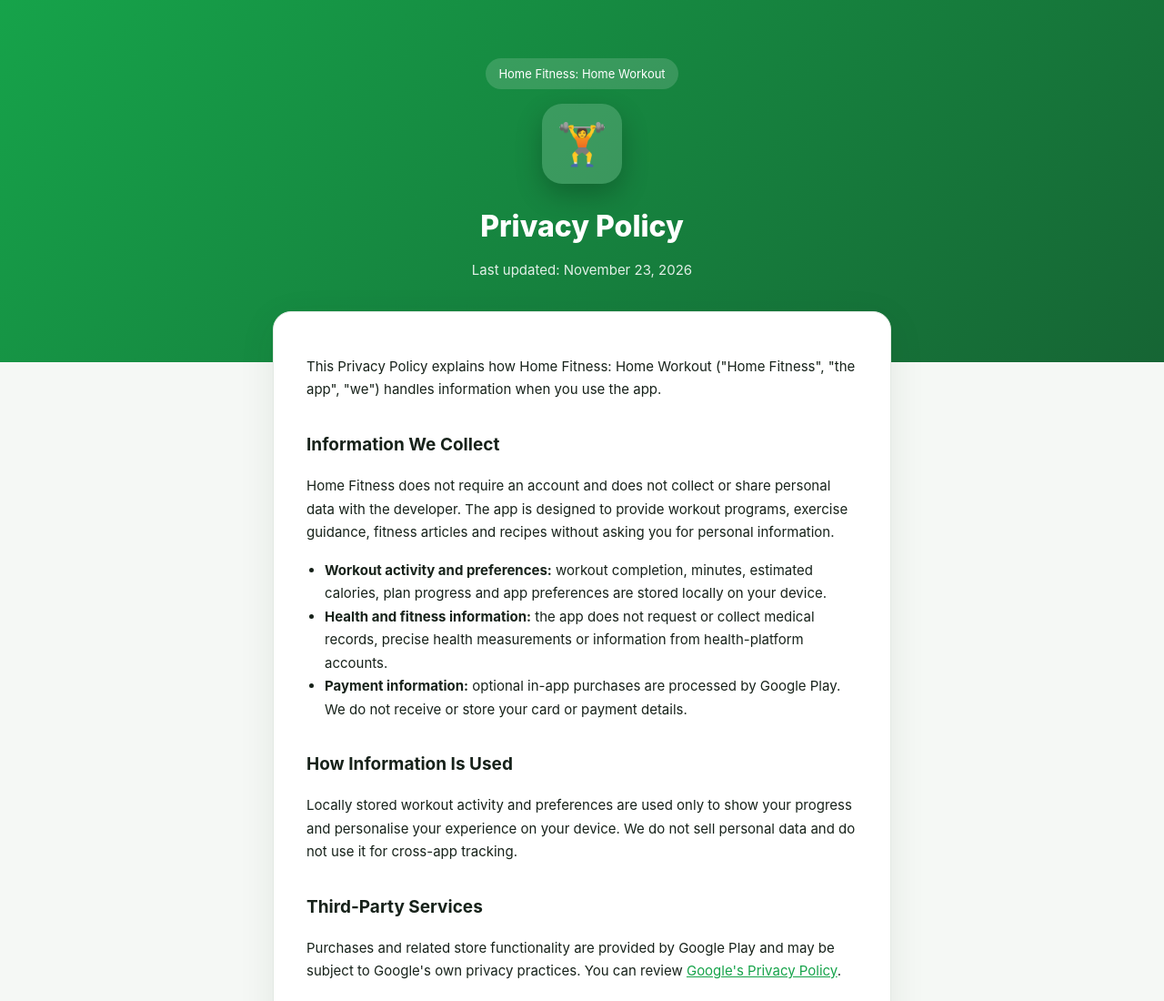
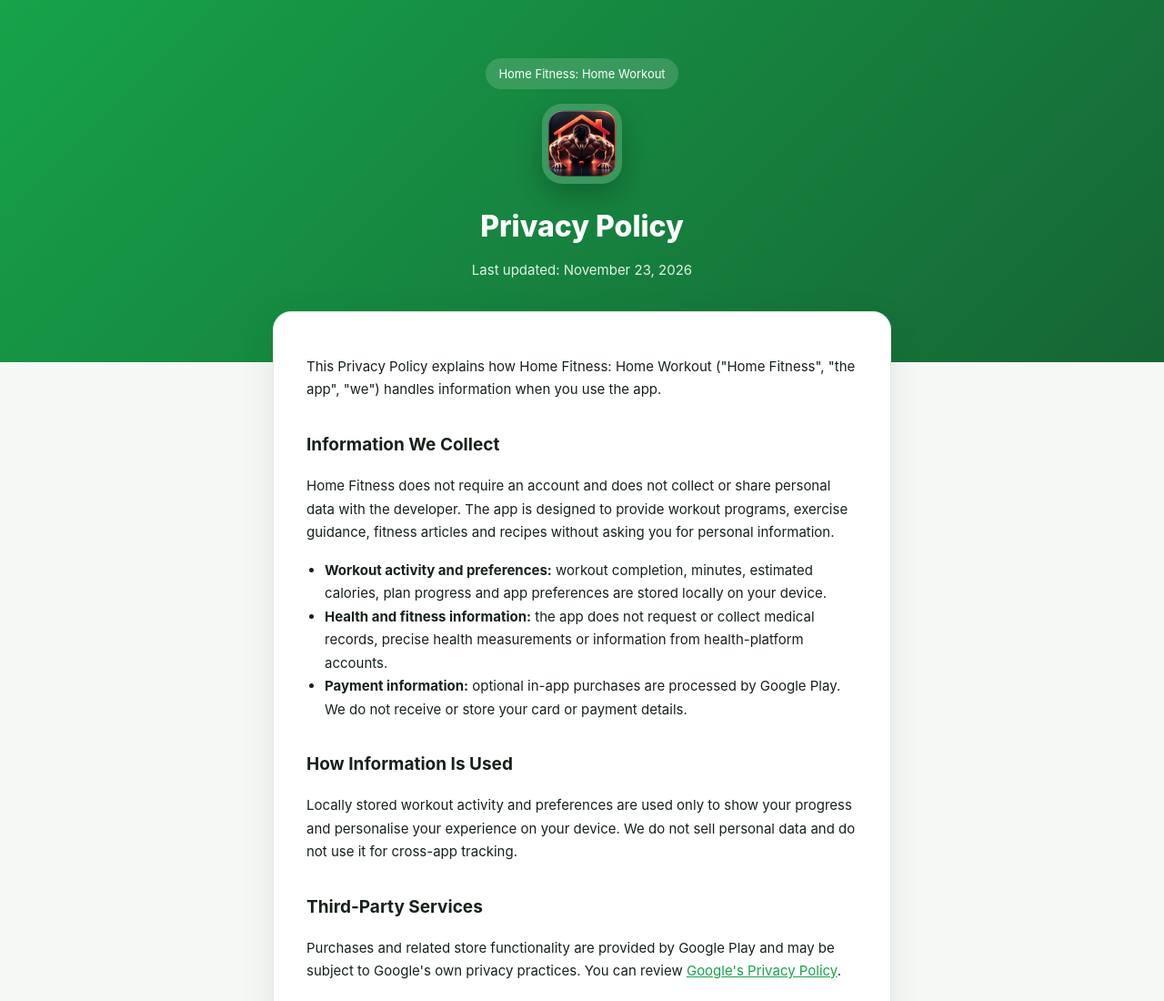
Before and after one commit to yyildirim01/yyildirim01.github.io, a plain HTML site: page home-fitness-privacy/index.html in a window 1280 px wide. Shown: the top 1100 px of the page at 91% size. Drawn offline with Linux system fonts and the light colour scheme.

Commit message:
Use Home Fitness icon on privacy page

```diff
--- a/home-fitness-privacy/index.html
+++ b/home-fitness-privacy/index.html
@@ -7,11 +7,11 @@
 <style>
 :root{--green:#16a34a;--green-dark:#166534;--bg:#f5f8f5;--card:#fff;--text:#17221a;--muted:#647067;--border:#e2e9e3}
 @media(prefers-color-scheme:dark){:root{--bg:#0e1710;--card:#162019;--text:#eef5ef;--muted:#a6b3a8;--border:#29362c}}
-*{box-sizing:border-box}body{margin:0;font-family:-apple-system,BlinkMacSystemFont,"Segoe UI",Roboto,Helvetica,Arial,sans-serif;background:var(--bg);color:var(--text);line-height:1.7}.hero{background:linear-gradient(135deg,var(--green),var(--green-dark));color:#fff;padding:64px 24px 88px;text-align:center}.logo{width:88px;height:88px;margin:0 auto 20px;border-radius:22px;display:grid;place-items:center;background:rgba(255,255,255,.16);font-size:45px;box-shadow:0 12px 30px rgba(0,0,0,.24)}.hero h1{margin:0 0 8px;font-size:32px;font-weight:800}.hero p{margin:0;font-size:15px;opacity:.88}.badge{display:inline-block;background:rgba(255,255,255,.15);padding:6px 14px;border-radius:999px;font-size:13px;margin-bottom:16px}.wrap{max-width:720px;margin:-56px auto 60px;padding:0 20px}.card{background:var(--card);border:1px solid var(--border);border-radius:20px;padding:32px 36px;box-shadow:0 10px 40px rgba(20,50,25,.08)}.card h2{margin-top:32px;font-size:19px}.card h2:first-child{margin-top:0}.card p,.card li{font-size:15px}.card ul{padding-left:20px}a{color:var(--green)}footer{text-align:center;color:var(--muted);font-size:13px;padding-bottom:40px}@media(max-width:560px){.card{padding:26px 22px}.hero{padding-top:48px}}
+*{box-sizing:border-box}body{margin:0;font-family:-apple-system,BlinkMacSystemFont,"Segoe UI",Roboto,Helvetica,Arial,sans-serif;background:var(--bg);color:var(--text);line-height:1.7}.hero{background:linear-gradient(135deg,var(--green),var(--green-dark));color:#fff;padding:64px 24px 88px;text-align:center}.logo{width:88px;height:88px;margin:0 auto 20px;border-radius:22px;display:grid;place-items:center;background:rgba(255,255,255,.16);font-size:45px;box-shadow:0 12px 30px rgba(0,0,0,.24)}.logo img{width:100%;height:100%;object-fit:cover;display:block}.hero h1{margin:0 0 8px;font-size:32px;font-weight:800}.hero p{margin:0;font-size:15px;opacity:.88}.badge{display:inline-block;background:rgba(255,255,255,.15);padding:6px 14px;border-radius:999px;font-size:13px;margin-bottom:16px}.wrap{max-width:720px;margin:-56px auto 60px;padding:0 20px}.card{background:var(--card);border:1px solid var(--border);border-radius:20px;padding:32px 36px;box-shadow:0 10px 40px rgba(20,50,25,.08)}.card h2{margin-top:32px;font-size:19px}.card h2:first-child{margin-top:0}.card p,.card li{font-size:15px}.card ul{padding-left:20px}a{color:var(--green)}footer{text-align:center;color:var(--muted);font-size:13px;padding-bottom:40px}@media(max-width:560px){.card{padding:26px 22px}.hero{padding-top:48px}}
 </style>
 </head>
 <body>
-<div class="hero"><span class="badge">Home Fitness: Home Workout</span><div class="logo" aria-hidden="true">🏋️</div><h1>Privacy Policy</h1><p>Last updated: November 23, 2026</p></div>
+<div class="hero"><span class="badge">Home Fitness: Home Workout</span><div class="logo"><img src="../home-fitness-icon.webp" alt="Home Fitness app icon"></div><h1>Privacy Policy</h1><p>Last updated: November 23, 2026</p></div>
 <div class="wrap"><div class="card">
 <p>This Privacy Policy explains how Home Fitness: Home Workout ("Home Fitness", "the app", "we") handles information when you use the app.</p>
 <h2>Information We Collect</h2>
```
